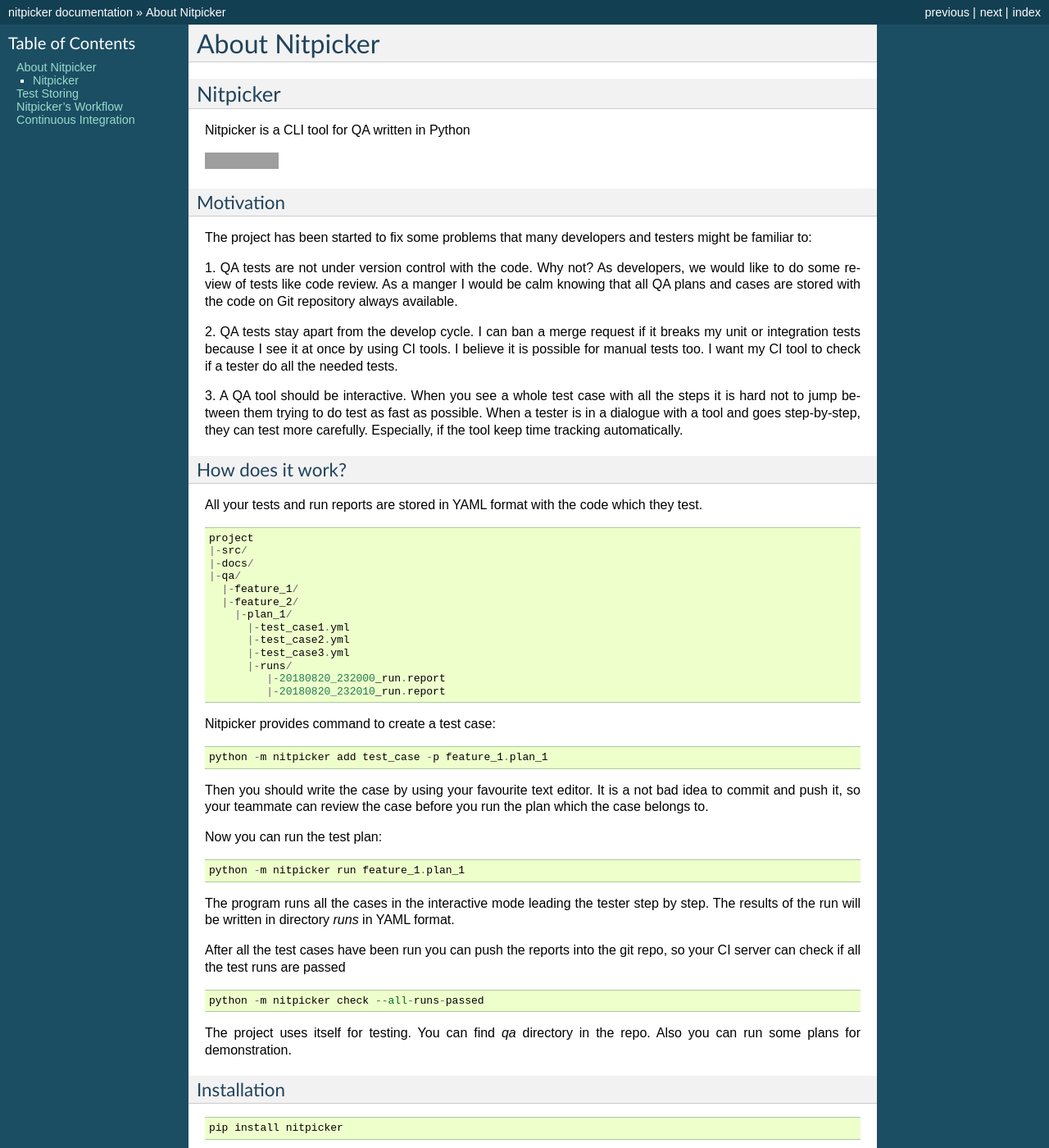
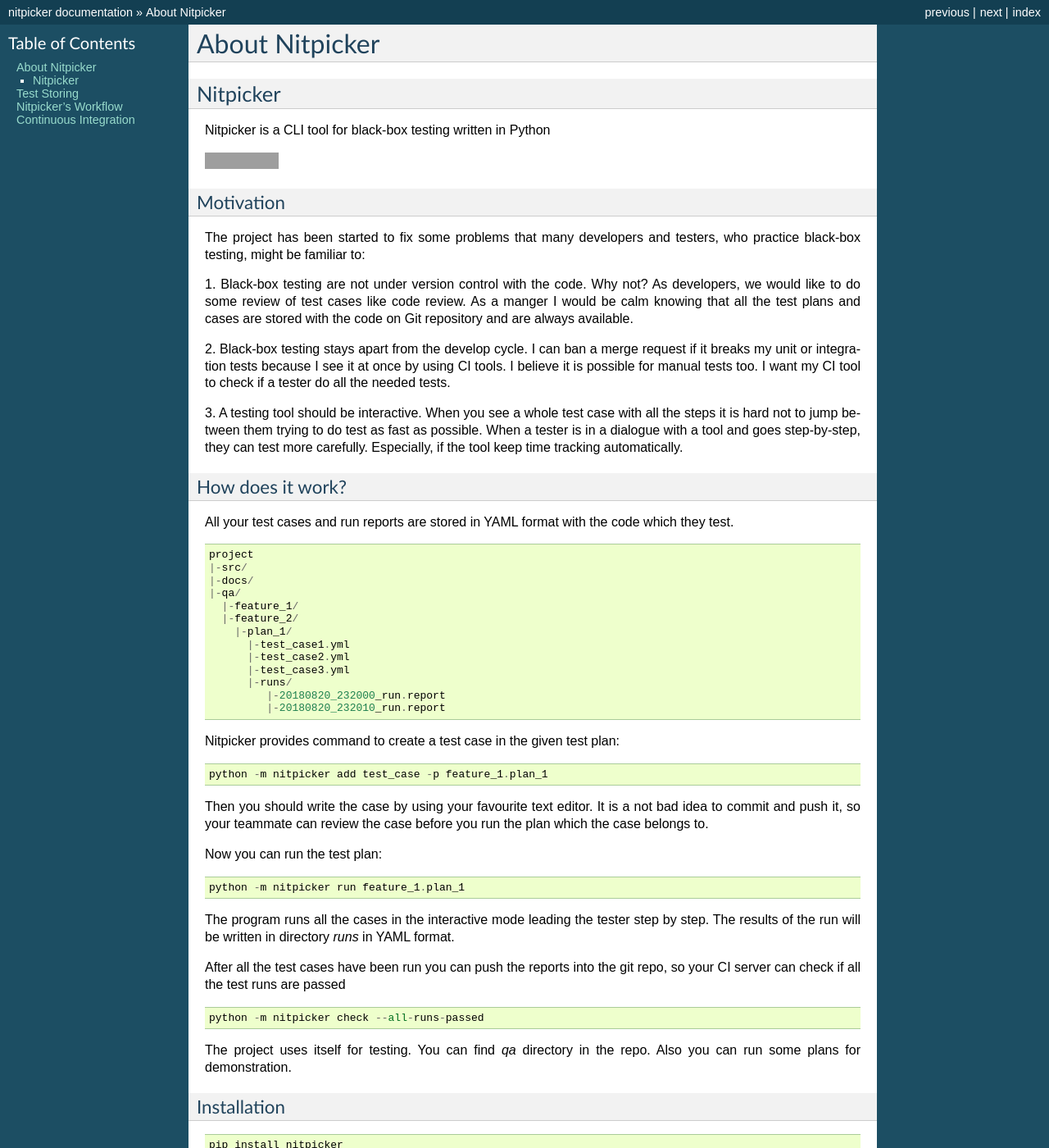
Before and after one commit to atimin/nitpicker, a Sphinx documentation site: the page built from docs/index.rst, in a window 1280 px wide and 1400 px high. Shown: the whole window at 82% size. Built offline with Sphinx 7.4.7, drawn with Linux system fonts in a browser that asks for light colours; the version number could not be read and is left out; grey boxes are pictures that could not be loaded.

Commit message:
Use term 'black-box testing'.

```diff
--- a/README.rst
+++ b/README.rst
@@ -1,7 +1,7 @@
 Nitpicker
 -------------------------
 
-Nitpicker is a CLI tool for QA written in Python
+Nitpicker is a CLI tool for black-box testing written in Python
 
 .. image:: https://travis-ci.org/flipback/nitpicker.svg?branch=master
     :target: https://travis-ci.org/flipback/nitpicker
@@ -11,20 +11,20 @@
 ........................
 
 The project has been started to fix some problems that
-many developers and testers might be familiar to:
+many developers and testers, who practice black-box testing, might be familiar to:
 
-1. QA tests are not under version control with the code. Why not?
-As developers, we would like to do some review of tests like code
-review. As a manger I would be calm knowing that all QA plans and cases
-are stored with the code on Git repository always available.
+1. Black-box testing are not under version control with the code. Why not?
+As developers, we would like to do some review of test cases like code
+review. As a manger I would be calm knowing that all the test plans and cases
+are stored with the code on Git repository and are always available.
 
-2. QA tests stay apart from the develop cycle. I can ban a merge
+2. Black-box testing stays apart from the develop cycle. I can ban a merge
 request if it breaks my unit or integration tests because I see
 it at once by using CI tools. I believe it is possible for manual
 tests too. I want my CI tool to check if a tester do all
 the needed tests.
 
-3. A QA tool should be interactive. When you see a whole test
+3. A testing tool should be interactive. When you see a whole test
 case with all the steps it is hard not to jump between them trying
 to do test as fast as possible. When a tester is in a dialogue with
 a tool and goes step-by-step, they can test more carefully. Especially,
@@ -33,7 +33,7 @@
 
 How does it work?
 .........................
-All your tests and run reports are stored in YAML
+All your test cases and run reports are stored in YAML
 format with the code which they test.
 
 ::
@@ -54,7 +54,7 @@
 
 
 
-Nitpicker provides command to create a test case:
+Nitpicker provides command to create a test case in the given test plan:
 
 ::
 
--- a/docs/test_storing.rst
+++ b/docs/test_storing.rst
@@ -3,7 +3,7 @@
 Test Storing
 ========================
 
-Nitpicker provides storing test cases as files in YAML format:
+Nitpicker provides storing black-box test cases as files in YAML format:
 
 ::
 
@@ -19,7 +19,7 @@
              |-20180820_232000_run.report
              |-20180820_232010_run.report
 
-Directory *qa* is the root directory of all the QA tests (QA directory). It contains all tests plans and its test cases and test run reports as well. Test plans are represented by directories which include other test plans directory and test cases. So we have some hierarchy of the test plans.
+Directory *qa* is the root directory of all the black-box tests (QA directory). It contains all tests plans and its test cases and test run reports as well. Test plans are represented by directories which include other test plans directory and test cases. So we have some hierarchy of the test plans.
 
 Each plan contains all its run reports in directory `runs`.
 
--- a/docs/workflow.rst
+++ b/docs/workflow.rst
@@ -1,8 +1,8 @@
 Nitpicker's Workflow
 =============================
 
-Nitpicker is created to provide testers and developers common workflow and it's supposed that the QA
-tests are stored with the source code in CVS repository and new features are developed in the separated
+Nitpicker is created to provide testers and developers common workflow and it's supposed that the use test
+cases are stored with the source code in CVS repository and new features are developed in the separated
 branches:
 
 ::
```
Also changed, not shown: 1 other file.
